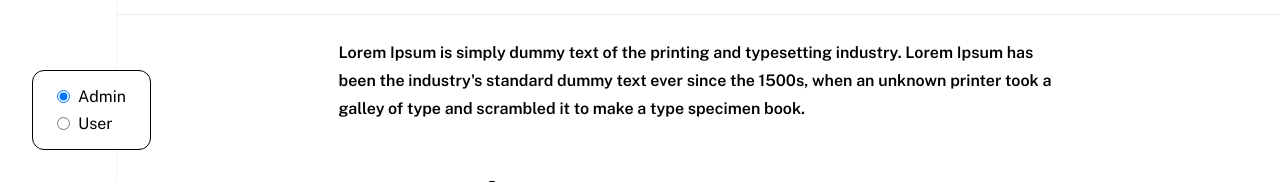
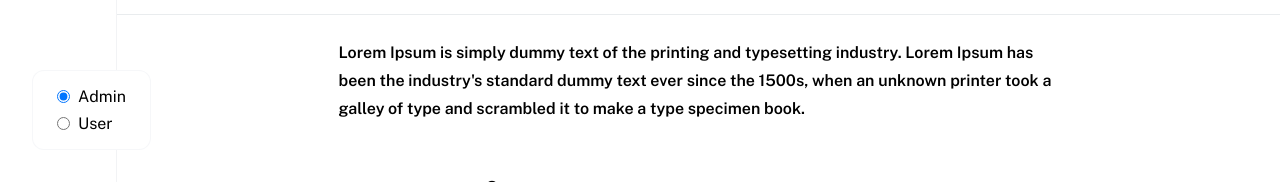
Before and after one commit to hajarakotozafy/blog, a React (Vite) app: page /blog/create in a window 1280 px wide. Shown: the part 618-800 px from the top of the page. Built offline with nearby package versions, Linux system fonts and the light colour scheme.

Commit message:
fix: change role switcher border color

```diff
--- a/src/components/RoleSwitcher/RoleSwitcher.scss
+++ b/src/components/RoleSwitcher/RoleSwitcher.scss
@@ -2,7 +2,7 @@
 	position: absolute;
 	bottom: 32px;
 	left: 32px;
-	border: 1px solid black;
+	border: 1px solid rgba(145, 158, 171, 0.08);
 	padding: 16px 24px;
 	border-radius: 12px;
 	background: #ffffff;
```
